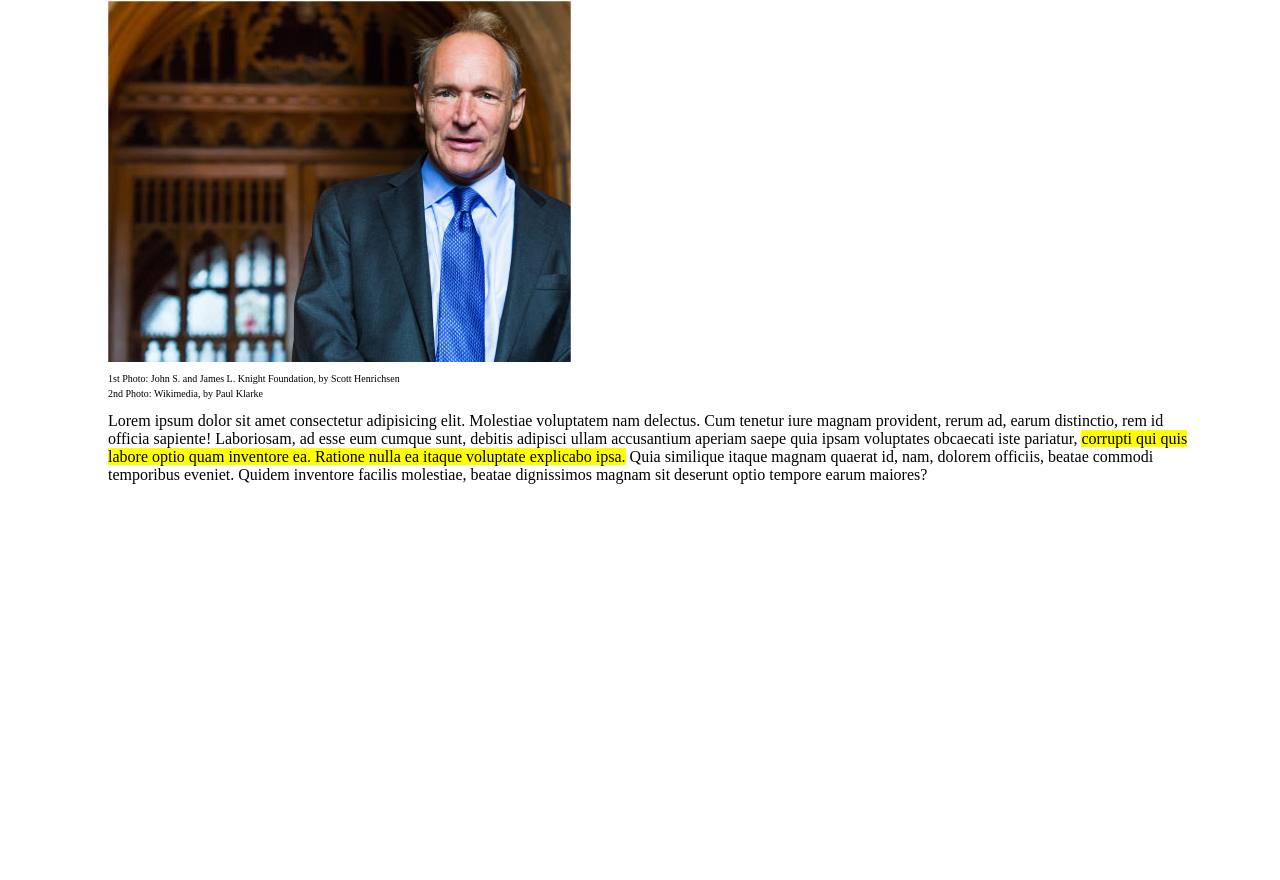
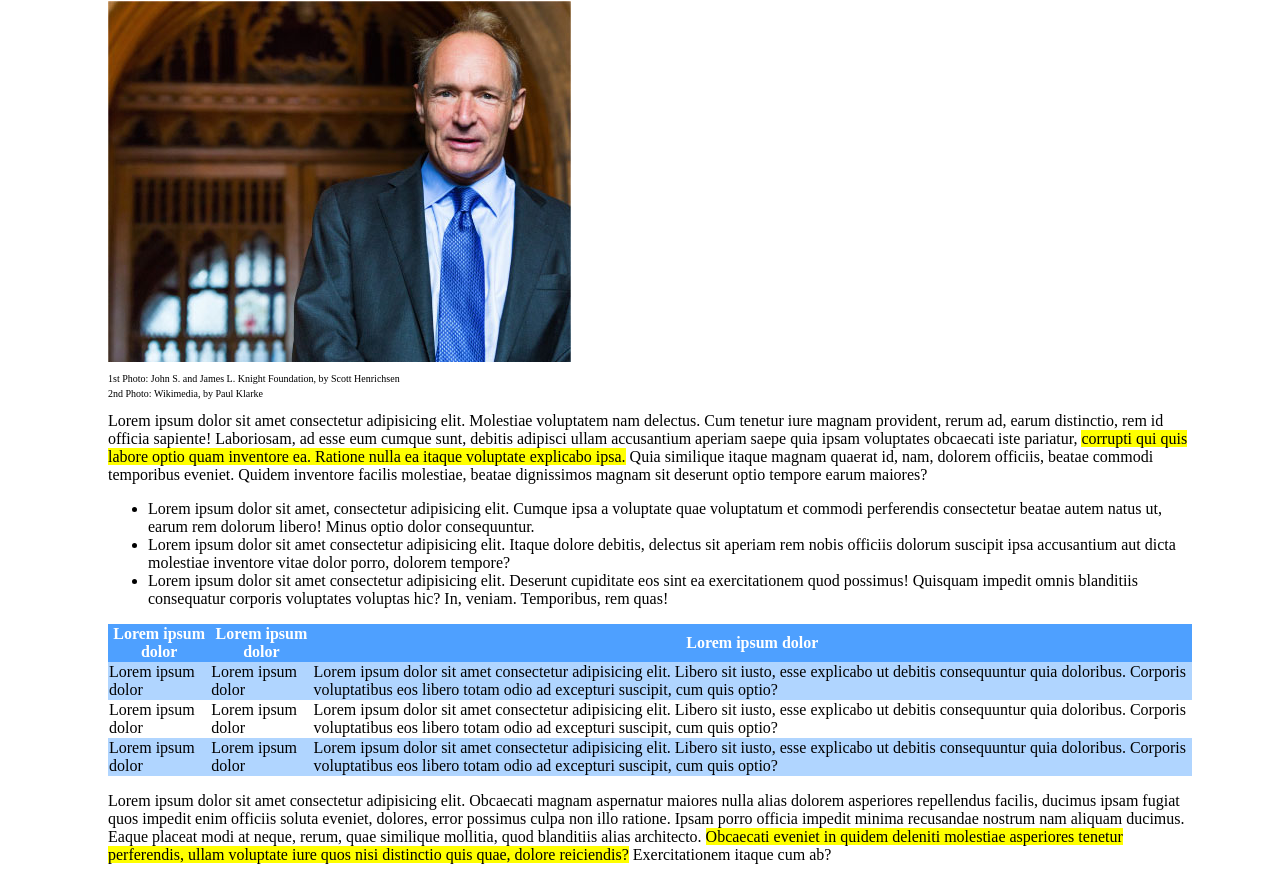
Before and after one commit to MarinaLasorsa/html-css-booleaner, a plain HTML site: page index.html in a window 1280 px wide. Shown: the part 697-1577 px from the top of the page. Before the commit the page ends 1197 px from the top, so only its background shows below. Drawn offline with Linux system fonts and the light colour scheme.

Commit message:
ADD: list, table and second paragraph

```diff
--- a/css/style.css
+++ b/css/style.css
@@ -26,3 +26,20 @@ h1 {
     font-size: 20px;
     margin: 0;
 }
+
+.highlighted {
+    background-color: yellow;
+}
+
+table {
+    border-collapse: collapse;
+}
+
+thead {
+    background-color: rgb(78, 160, 255);
+    color: white;
+}
+
+.blue-row {
+    background-color: rgb(176, 213, 255);
+}
--- a/index.html
+++ b/index.html
@@ -12,21 +12,64 @@
         <img class="logo" src="./img/logo.svg" alt="">
     </header>
     <main>
+        <!--titolo autore e data-->
         <h1>Internet deve essere al servizio del "bene pubblico": il manifesto di Tim Berners-Lee</h1>
         <p class="credit">Scritto da <span style="color: rgb(78, 160, 255);">The Booleaner</span></p>
         <p class="credit" style="font-size: 15px; margin-bottom: 20px;">il 10/10/2020</p>
+        <!--foto e didascalie-->
+        <section>
             <div><img src="./img/tim-1.jpg" alt=""></div>
             <div><img src="./img/tim-2.jpg" alt=""></div>
             <figcaption style="font-size: 10px; line-height: 5px;">
                 <p>1st Photo: John S. and James L. Knight Foundation, by Scott Henrichsen</p>
                 <p>2nd Photo: Wikimedia, by Paul Klarke</p>
             </figcaption>
+        </section>
+        <!--primo paragrafo testo-->
         <section>
-            <p>Lorem ipsum dolor sit amet consectetur adipisicing elit. Molestiae voluptatem nam delectus. Cum tenetur iure magnam provident, rerum ad, earum distinctio, rem id officia sapiente! Laboriosam, ad esse eum cumque sunt, debitis adipisci ullam accusantium aperiam saepe quia ipsam voluptates obcaecati iste pariatur, <span style="background-color: yellow;">corrupti qui quis labore optio quam inventore ea. Ratione nulla ea itaque voluptate explicabo ipsa.</span> Quia similique itaque magnam quaerat id, nam, dolorem officiis, beatae commodi temporibus eveniet. Quidem inventore facilis molestiae, beatae dignissimos magnam sit deserunt optio tempore earum maiores?
+            <p>Lorem ipsum dolor sit amet consectetur adipisicing elit. Molestiae voluptatem nam delectus. Cum tenetur iure magnam provident, rerum ad, earum distinctio, rem id officia sapiente! Laboriosam, ad esse eum cumque sunt, debitis adipisci ullam accusantium aperiam saepe quia ipsam voluptates obcaecati iste pariatur, <span class="highlighted">corrupti qui quis labore optio quam inventore ea. Ratione nulla ea itaque voluptate explicabo ipsa.</span> Quia similique itaque magnam quaerat id, nam, dolorem officiis, beatae commodi temporibus eveniet. Quidem inventore facilis molestiae, beatae dignissimos magnam sit deserunt optio tempore earum maiores?
             </p>
         </section>
+        <!--lista-->
         <section>
-
+           <ul>
+            <li>Lorem ipsum dolor sit amet, consectetur adipisicing elit. Cumque ipsa a voluptate quae voluptatum et commodi perferendis consectetur beatae autem natus ut, earum rem dolorum libero! Minus optio dolor consequuntur.</li>
+            <li>Lorem ipsum dolor sit amet consectetur adipisicing elit. Itaque dolore debitis, delectus sit aperiam rem nobis officiis dolorum suscipit ipsa accusantium aut dicta molestiae inventore vitae dolor porro, dolorem tempore?</li>
+            <li>Lorem ipsum dolor sit amet consectetur adipisicing elit. Deserunt cupiditate eos sint ea exercitationem quod possimus! Quisquam impedit omnis blanditiis consequatur corporis voluptates voluptas hic? In, veniam. Temporibus, rem quas!</li>
+           </ul>
+        </section>
+        <!--tabella-->
+        <section>
+            <table>
+                <thead>
+                    <tr>
+                        <th>Lorem ipsum dolor</th>
+                        <th>Lorem ipsum dolor</th>
+                        <th>Lorem ipsum dolor</th>
+                    </tr>
+                </thead>
+                <tbody>
+                    <tr class="blue-row">
+                        <td>Lorem ipsum dolor</td>
+                        <td>Lorem ipsum dolor</td>
+                        <td>Lorem ipsum dolor sit amet consectetur adipisicing elit. Libero sit iusto, esse explicabo ut debitis consequuntur quia doloribus. Corporis voluptatibus eos libero totam odio ad excepturi suscipit, cum quis optio?</td>
+                    </tr>
+                    <tr>
+                        <td>Lorem ipsum dolor</td>
+                        <td>Lorem ipsum dolor</td>
+                        <td>Lorem ipsum dolor sit amet consectetur adipisicing elit. Libero sit iusto, esse explicabo ut debitis consequuntur quia doloribus. Corporis voluptatibus eos libero totam odio ad excepturi suscipit, cum quis optio?</td>
+                    </tr>
+                    <tr class="blue-row">
+                        <td>Lorem ipsum dolor</td>
+                        <td>Lorem ipsum dolor</td>
+                        <td>Lorem ipsum dolor sit amet consectetur adipisicing elit. Libero sit iusto, esse explicabo ut debitis consequuntur quia doloribus. Corporis voluptatibus eos libero totam odio ad excepturi suscipit, cum quis optio?</td>
+                    </tr>
+                </tbody>
+            </table>
+        </section>
+        <!--secondo paragrafo-->
+        <section>
+            <p>Lorem ipsum dolor sit amet consectetur adipisicing elit. Obcaecati magnam aspernatur maiores nulla alias dolorem asperiores repellendus facilis, ducimus ipsam fugiat quos impedit enim officiis soluta eveniet, dolores, error possimus culpa non illo ratione. Ipsam porro officia impedit minima recusandae nostrum nam aliquam ducimus. Eaque placeat modi at neque, rerum, quae similique mollitia, quod blanditiis alias architecto. <span class="highlighted">Obcaecati eveniet in quidem deleniti molestiae asperiores tenetur perferendis, ullam voluptate iure quos nisi distinctio quis quae, dolore reiciendis?</span> Exercitationem itaque cum ab?</p>
         </section>
     </main>
 </body>
```
Lines whose indentation alone changed are shown as unchanged.
